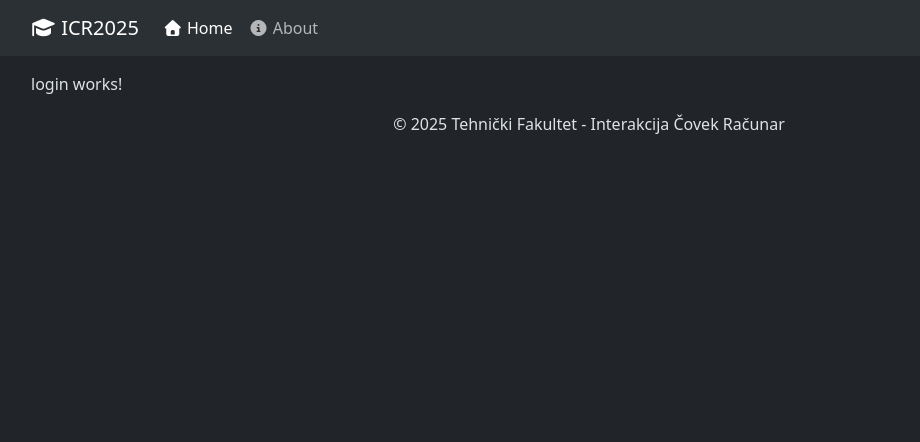
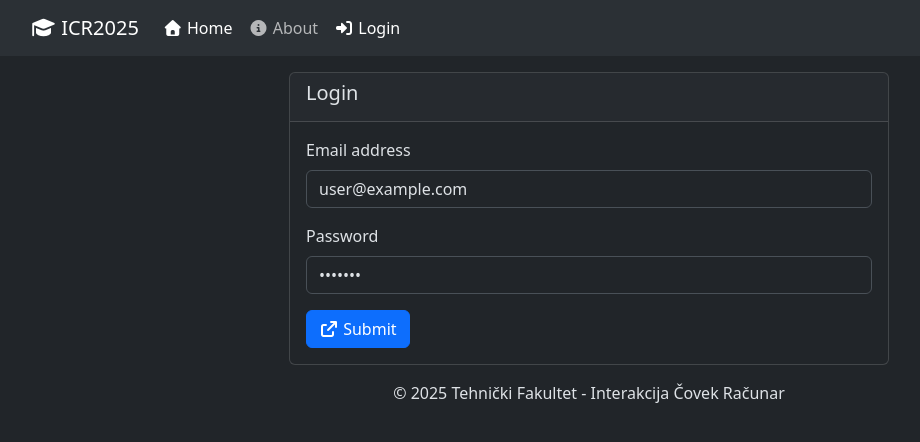
Before and after one commit to pkresoja/interakcija-covek-racunar-2025, an Angular app: page /login in a window 1280 px wide. Shown: the top 442 px of the page, without its empty margins (51-971 px from the left). Built offline with nearby package versions, Linux system fonts and the light colour scheme.

Commit message:
Add login form and user navigation options

```diff
--- a/src/app/app.html
+++ b/src/app/app.html
@@ -19,7 +19,25 @@
                         <i class="fa-solid fa-circle-info"></i> About
                     </a>
                 </li>
+                @if (hasAuth()) {
+                <li class="nav-item">
+                    <button type="button" class="nav-link" (click)="doLogout()">
+                        <i class="fa-solid fa-door-open"></i> Logout
+                    </button>
+                </li>
+                } @else {
+                <li class="nav-item">
+                    <a class="nav-link" routerLink="/login" routerLinkActive="active">
+                        <i class="fa-solid fa-right-to-bracket"></i> Login
+                    </a>
+                </li>
+                }
             </ul>
+            @if (hasAuth()) {
+            <div class="navbar-text">
+                <i class="fa-solid fa-user"></i> {{getUserName()}}
+            </div>
+            }
         </div>
     </div>
 </nav>
--- a/src/app/app.ts
+++ b/src/app/app.ts
@@ -1,5 +1,7 @@
 import { Component } from '@angular/core';
-import { RouterLink, RouterLinkActive, RouterOutlet } from '@angular/router';
+import { Router, RouterLink, RouterLinkActive, RouterOutlet } from '@angular/router';
+import { UserService } from '../services/user.service';
+import Swal from 'sweetalert2';
 
 @Component({
   selector: 'app-root',
@@ -9,4 +11,29 @@ import { RouterLink, RouterLinkActive, RouterOutlet } from '@angular/router';
 })
 export class App {
   protected year = new Date().getFullYear()
+
+  constructor(private router: Router) {}
+
+  getUserName() {
+    const user = UserService.getActiveUser()
+    return `${user.firstName} ${user.lastName}`
+  }
+
+  hasAuth() {
+    return UserService.hasAuth()
+  }
+
+  doLogout() {
+    Swal.fire({
+      title: "Are you sure you want to logout?",
+      showCancelButton: true,
+      confirmButtonText: "Logout Now",
+      cancelButtonText: `Don't Logout`
+    }).then((result) => {
+      if (result.isConfirmed) {
+        UserService.logout()
+        this.router.navigateByUrl('/login')
+      }
+    })
+  }
 }
--- a/src/app/login/login.html
+++ b/src/app/login/login.html
@@ -1 +1,20 @@
-<p>login works!</p>
+<div class="card login">
+    <div class="card-header">
+        <h5>Login</h5>
+    </div>
+    <div class="card-body">
+        <form [formGroup]="form" (ngSubmit)="onSubmit()">
+            <div class="mb-3">
+                <label for="email" class="form-label">Email address</label>
+                <input type="email" class="form-control" id="email" formControlName="email">
+            </div>
+            <div class="mb-3">
+                <label for="password" class="form-label">Password</label>
+                <input type="password" class="form-control" id="password" formControlName="password">
+            </div>
+            <button class="btn btn-primary">
+                <i class="fa-solid fa-arrow-up-right-from-square"></i> Submit
+            </button>
+        </form>
+    </div>
+</div>
--- a/src/app/login/login.ts
+++ b/src/app/login/login.ts
@@ -1,11 +1,36 @@
 import { Component } from '@angular/core';
+import { FormBuilder, FormGroup, ReactiveFormsModule, Validators } from '@angular/forms';
+import Swal from 'sweetalert2';
+import { UserService } from '../../services/user.service';
+import { Router } from '@angular/router';
 
 @Component({
   selector: 'app-login',
-  imports: [],
+  imports: [ReactiveFormsModule],
   templateUrl: './login.html',
   styleUrl: './login.css'
 })
 export class Login {
+  protected form: FormGroup
 
+  constructor(private formBuilder: FormBuilder, private router: Router) {
+    this.form = this.formBuilder.group({
+      email: ['user@example.com', [Validators.required, Validators.email]],
+      password: ['user123', Validators.required]
+    })
+  }
+
+  onSubmit() {
+    if (!this.form.valid) {
+      Swal.fire('Invalid form data!')
+      return
+    }
+
+    if (!UserService.login(this.form.value.email, this.form.value.password)) {
+      Swal.fire('Invalid credentials!')
+      return
+    }
+
+    this.router.navigateByUrl('/')
+  }
 }
--- a/src/index.html
+++ b/src/index.html
@@ -2,7 +2,7 @@
 <html lang="en">
 <head>
   <meta charset="utf-8">
-  <title>InterakcijaCovekRacunar2025</title>
+  <title>ICR2025</title>
   <base href="/">
   <meta name="viewport" content="width=device-width, initial-scale=1">
   <link rel="icon" type="image/x-icon" href="favicon.ico">
--- a/src/services/user.service.ts
+++ b/src/services/user.service.ts
@@ -1,9 +1,12 @@
 import { UserModel } from "../models/user.model";
 
 export class UserService {
+    public static USERS_KEY = 'icr_users'
+    public static ACTIVE_KEY = 'icr_active'
+
     static getUsers(): UserModel[] {
-        if (!localStorage.getItem('icr_users')) {
-            localStorage.setItem('icr_users', JSON.stringify([
+        if (!localStorage.getItem(this.USERS_KEY)) {
+            localStorage.setItem(this.USERS_KEY, JSON.stringify([
                 {
                     firstName: "Example",
                     lastName: "User",
@@ -15,7 +18,7 @@ export class UserService {
             ]))
         }
 
-        return JSON.parse(localStorage.getItem('icr_users')!)
+        return JSON.parse(localStorage.getItem(this.USERS_KEY)!)
     }
 
     static findUserByEmail(email: string) {
@@ -31,9 +34,28 @@ export class UserService {
     static login(email: string, password: string) {
         try {
             const user = this.findUserByEmail(email)
-            return user.password === password
+            if (user.password === password) {
+                localStorage.setItem(this.ACTIVE_KEY, user.email)
+                return true
+            }
+            return false
         } catch {
             return false
         }
     }
+
+    static hasAuth() {
+        return localStorage.getItem(this.ACTIVE_KEY) !== null
+    }
+
+    static getActiveUser() {
+        if (!this.hasAuth())
+            throw new Error()
+
+        return this.findUserByEmail(localStorage.getItem(this.ACTIVE_KEY)!)
+    }
+
+    static logout() {
+        localStorage.removeItem(this.ACTIVE_KEY)
+    }
 }
--- a/src/styles.css
+++ b/src/styles.css
@@ -1 +1,6 @@
 /* You can add global styles to this file, and also import other style files */
+.login {
+    max-width: 600px;
+    margin-left: auto;
+    margin-right: auto;
+}
```
Also changed, not shown: src/app/app.routes.ts (+5 -5 lines).
